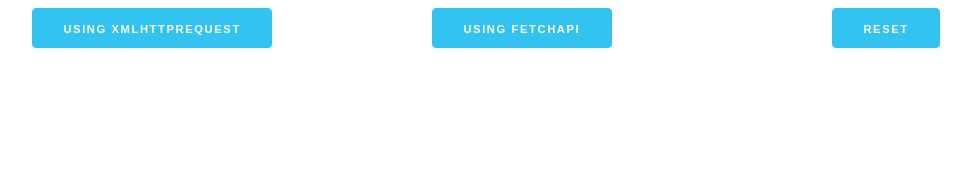
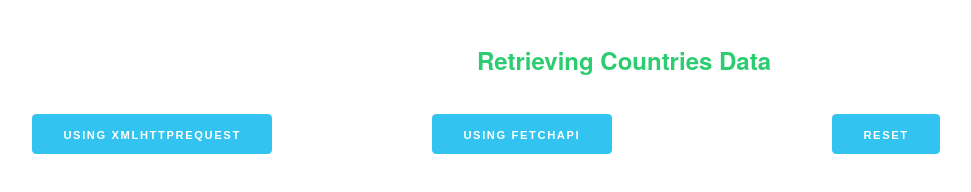
Before and after one commit to ravikiran-fullstack/Assignment-Day-2, a plain HTML site: page docs/index.html in a window 1280 px wide. Shown: the whole page, without its empty margins (16-987 px from the left). Drawn offline with Linux system fonts and the light colour scheme.

Commit message:
Updated stayles and answered all the questions

```diff
--- a/docs/index.html
+++ b/docs/index.html
@@ -11,6 +11,13 @@
 </head>
 
 <body>
+  <div class="container">
+    <div class="row">
+      <div class="twelve u-text-center text-success">
+        <p>Retrieving Countries Data</p>
+      </div>
+    </div>
+  </div>
   <div class="container">
     <div class="row">
       <div class="one-third column">
@@ -27,8 +34,10 @@
 
   <div class="container">
     <div class="row">
-      <div class="twelve column">
-        <table id="countriesTable"></table>
+      <div class="twelve">
+        <table class="countryTableStyle" id="countriesTable">
+          <thead></thead>
+        </table>
       </div>
     </div>
   </div>
--- a/docs/style.css
+++ b/docs/style.css
@@ -2,3 +2,13 @@
   width: 50px;
   padding: 5px;
 }
+
+.container .row .twelve p{
+  padding-top:40px;
+  font-weight: bold;
+  font-size: 24px;
+}
+
+.countryTableStyle{
+  margin-left: 12rem;
+}
```
Also changed, not shown: Assignment Solution Day 2.txt, 1 other file.
